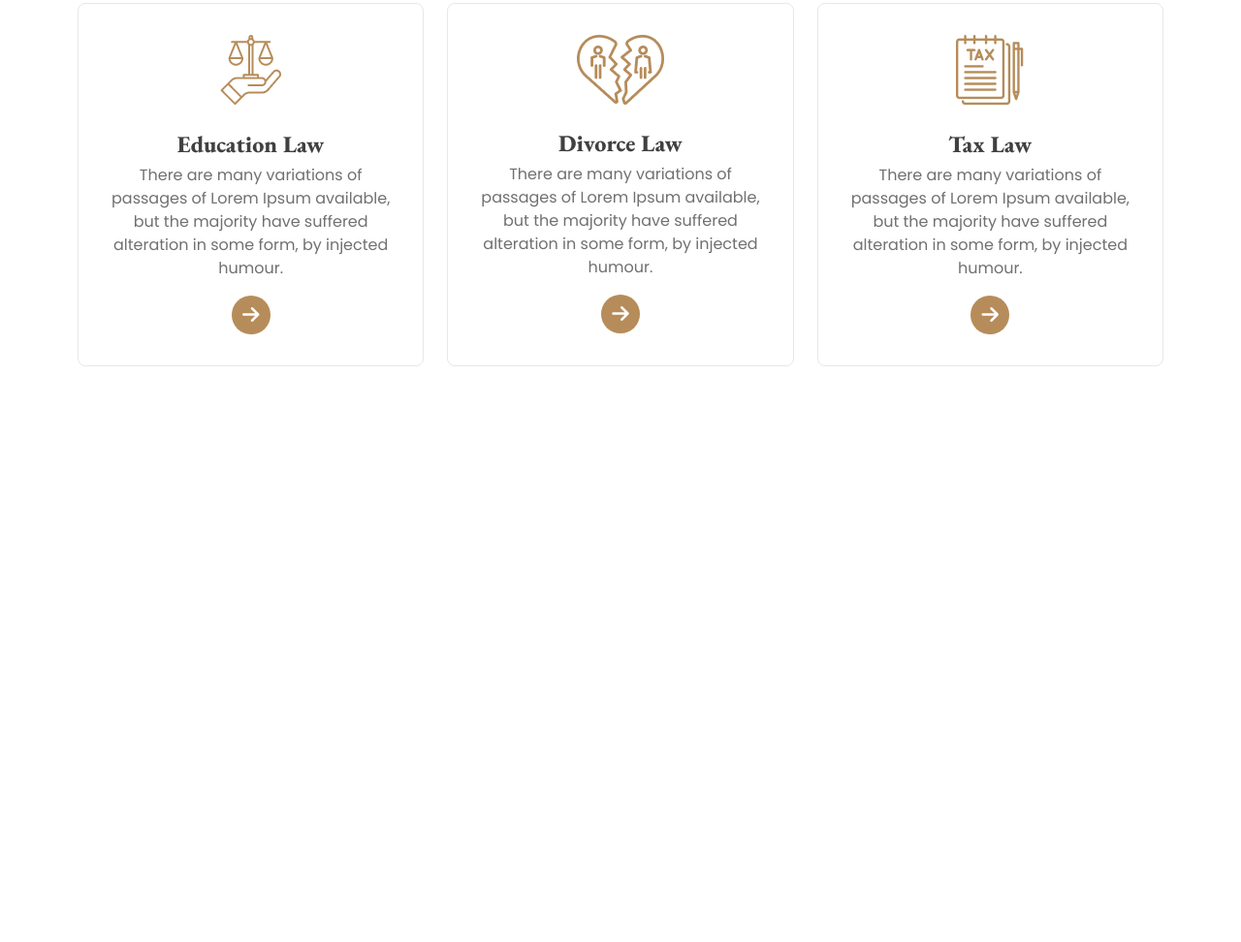
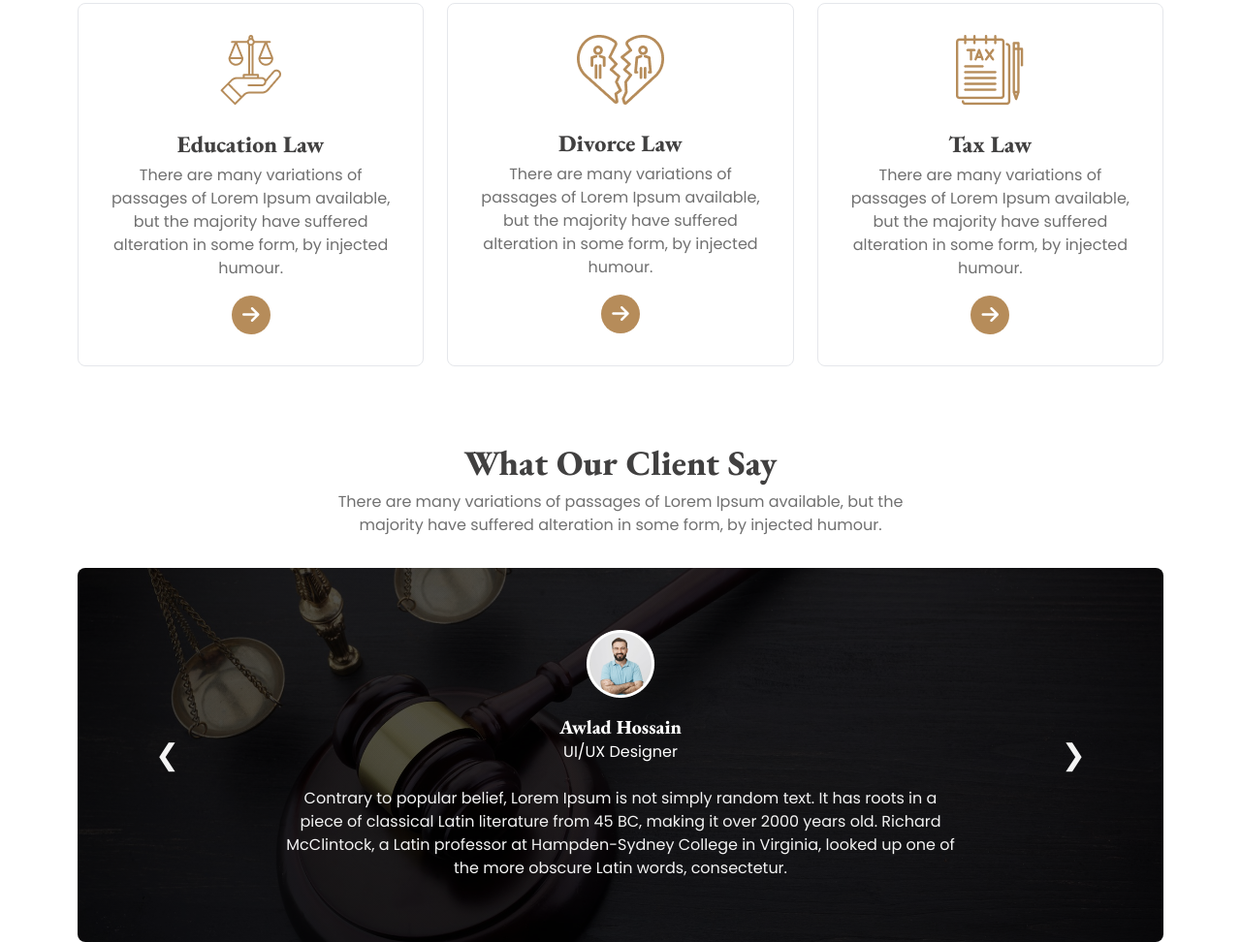
Before and after one commit to Ashik-Himel/legal-solution, a website: page index.html in a window 1280 px wide. Shown: the part 1144-2116 px from the top of the page at 97% size. Before the commit the page ends 1522 px from the top, so only its background shows below. Drawn offline with nearby package versions, Linux system fonts and the light colour scheme.

Commit message:
review section done

```diff
--- a/index.html
+++ b/index.html
@@ -44,9 +44,9 @@
           <!-- Hero Section -->
           <section class="mt-12">
             <div class="container">
-              <div class="bg-[url('./../images/banner.png'),_linear-gradient(180deg,_#111,_#11111100)] bg-blend-overlay bg-center bg-cover text-white py-8 px-12 lg:py-16 lg:px-20 rounded-lg text-center space-y-4 [&>*]:max-w-[600px] [&>*]:mx-auto">
+              <div class="bg-[url('./../images/banner.png'),_linear-gradient(180deg,_#111,_#11111100)] bg-blend-overlay bg-center bg-cover text-hero-para py-8 px-12 lg:py-16 lg:px-20 rounded-lg text-center space-y-4 [&>*]:max-w-[600px] [&>*]:mx-auto">
                 <h1 class="text-4xl md:text-6xl text-white">We Provide Effective Legal Solutions</h1>
-                <p class="text-hero-para">There are many variations of passages of Lorem Ipsum available, but the majority have suffered alteration in some form, by injected humour.</p>
+                <p>There are many variations of passages of Lorem Ipsum available, but the majority have suffered alteration in some form, by injected humour.</p>
                 <form class="flex justify-center items-center gap-2">
                   <input type="text" placeholder="Search your services" class="input border-none outline-none w-full bg-white" />
                   <a href="#" class="btn btn-primary">Search</a>
@@ -117,6 +117,66 @@
         </div>
       </div>
     </section>
+
+    <!-- Review Section -->
+    <section class="mt-20 text-center">
+      <div class="container">
+        <h2 class="mb-2">What Our Client Say</h2>
+        <p class="max-w-[600px] mx-auto mb-8">There are many variations of passages of Lorem Ipsum available, but the majority have suffered alteration in some form, by injected humour.</p>
+        <div class="bg-[url('./../images/slider-1.jpg'),_linear-gradient(#111111CC,_#111111CC)] bg-blend-overlay bg-center bg-cover text-review-para py-8 px-12 lg:py-16 lg:px-20 rounded-lg space-y-4">
+          <div class="carousel w-full">
+            <div id="slide1" class="carousel-item relative w-full">
+              <div class="w-full max-w-[700px] mx-auto">
+                <img src="./images/person.png" alt="Person" class="block mx-auto mb-4">
+                <h4 class="text-white">Awlad Hossain</h4>
+                <span class="text-white">UI/UX Designer</span>
+                <p class="mt-6">Contrary to popular belief, Lorem Ipsum is not simply random text. It has roots in a piece of classical Latin literature from 45 BC, making it over 2000 years old. Richard McClintock, a Latin professor at Hampden-Sydney College in Virginia, looked up one of the more obscure Latin words, consectetur.</p>
+              </div>
+              <div class="absolute flex justify-between transform -translate-y-1/2 left-0 right-0 top-1/2">
+                <a href="#slide4" class="text-3xl">❮</a>
+                <a href="#slide2" class="text-3xl">❯</a>
+              </div>
+            </div>
+            <div id="slide2" class="carousel-item relative w-full">
+              <div class="w-full max-w-[700px] mx-auto">
+                <img src="./images/person.png" alt="Person" class="block mx-auto mb-4">
+                <h4 class="text-white">Awlad Hossain</h4>
+                <span class="text-white">UI/UX Designer</span>
+                <p class="mt-6">Contrary to popular belief, Lorem Ipsum is not simply random text. It has roots in a piece of classical Latin literature from 45 BC, making it over 2000 years old. Richard McClintock, a Latin professor at Hampden-Sydney College in Virginia, looked up one of the more obscure Latin words, consectetur.</p>
+              </div>
+              <div class="absolute flex justify-between transform -translate-y-1/2 left-0 right-0 top-1/2">
+                <a href="#slide1" class="text-3xl">❮</a>
+                <a href="#slide3" class="text-3xl">❯</a>
+              </div>
+            </div>
+            <div id="slide3" class="carousel-item relative w-full">
+              <div class="w-full max-w-[700px] mx-auto">
+                <img src="./images/person.png" alt="Person" class="block mx-auto mb-4">
+                <h4 class="text-white">Awlad Hossain</h4>
+                <span class="text-white">UI/UX Designer</span>
+                <p class="mt-6">Contrary to popular belief, Lorem Ipsum is not simply random text. It has roots in a piece of classical Latin literature from 45 BC, making it over 2000 years old. Richard McClintock, a Latin professor at Hampden-Sydney College in Virginia, looked up one of the more obscure Latin words, consectetur.</p>
+              </div>
+              <div class="absolute flex justify-between transform -translate-y-1/2 left-0 right-0 top-1/2">
+                <a href="#slide2" class="text-3xl">❮</a>
+                <a href="#slide4" class="text-3xl">❯</a>
+              </div>
+            </div>
+            <div id="slide4" class="carousel-item relative w-full">
+              <div class="w-full max-w-[700px] mx-auto">
+                <img src="./images/person.png" alt="Person" class="block mx-auto mb-4">
+                <h4 class="text-white">Awlad Hossain</h4>
+                <span class="text-white">UI/UX Designer</span>
+                <p class="mt-6">Contrary to popular belief, Lorem Ipsum is not simply random text. It has roots in a piece of classical Latin literature from 45 BC, making it over 2000 years old. Richard McClintock, a Latin professor at Hampden-Sydney College in Virginia, looked up one of the more obscure Latin words, consectetur.</p>
+              </div>
+              <div class="absolute flex justify-between transform -translate-y-1/2 left-0 right-0 top-1/2">
+                <a href="#slide3" class="text-3xl">❮</a>
+                <a href="#slide1" class="text-3xl">❯</a>
+              </div>
+            </div>
+          </div>
+        </div>
+      </div>
+    </section>
   </main>
 </body>
 </html>
--- a/tailwindcss/tailwind.css
+++ b/tailwindcss/tailwind.css
@@ -12,6 +12,9 @@
   h3 {
     @apply text-2xl;
   }
+  h4 {
+    @apply text-xl;
+  }
 }
 @layer components {
   .btn {
```
Also changed, not shown: css/style.css, images/overly-1.png (deleted), images/overly-2.png (deleted), images/person.png (added).
